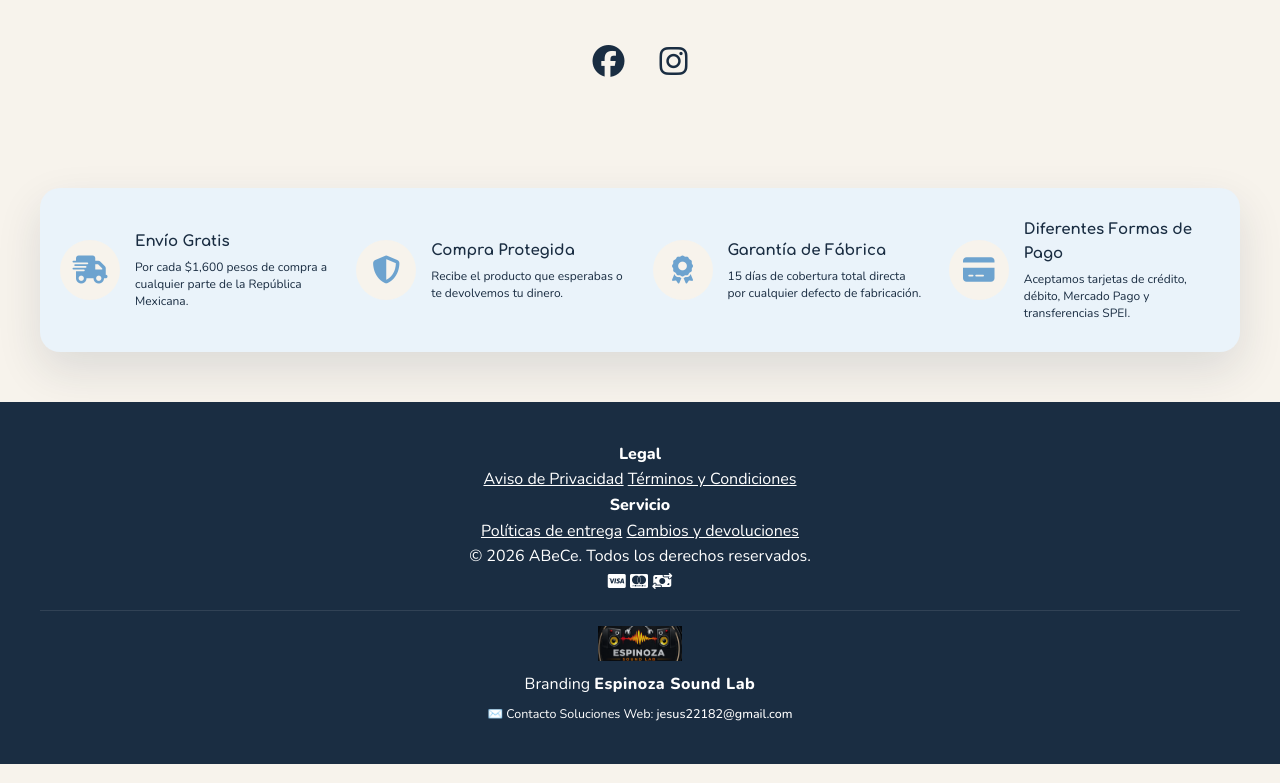
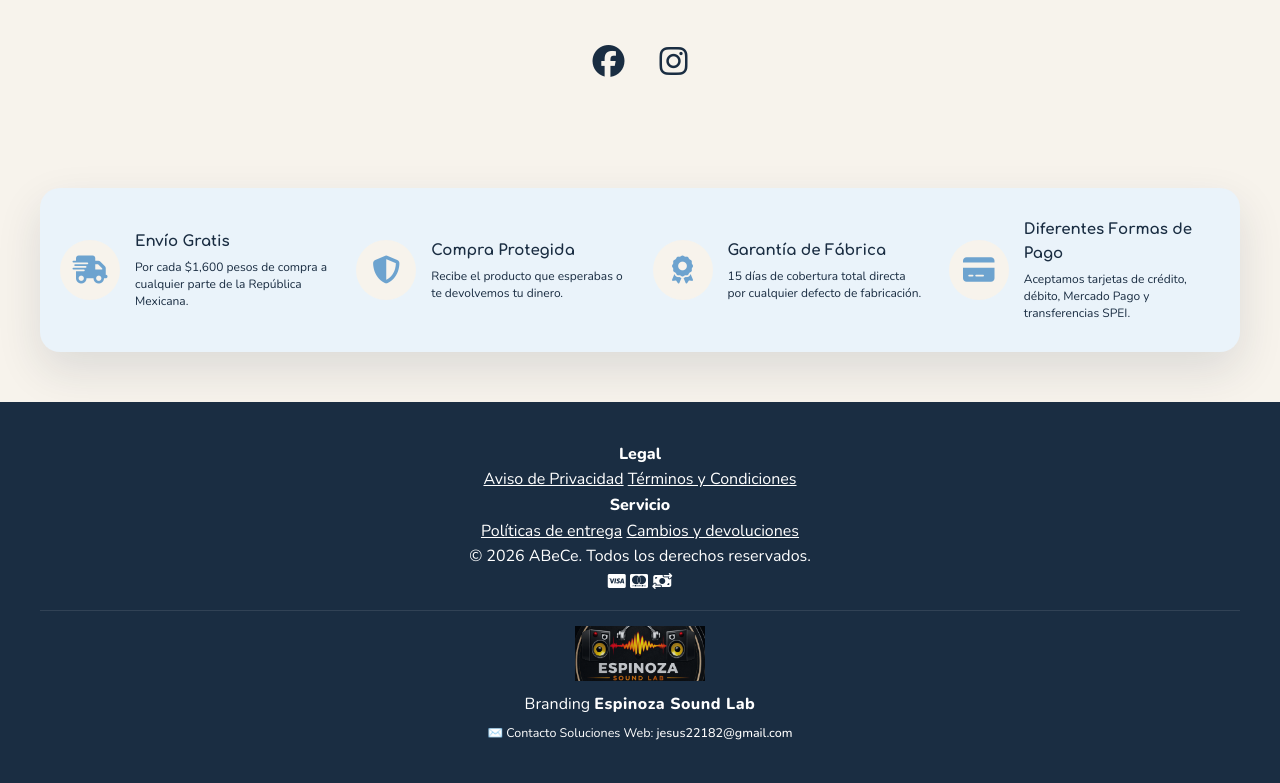
Before and after one commit to jesus22182-gif/proyecto-abece, a website: page index.html in a window 1280 px wide. Shown: the part 3252-4035 px from the top of the page. Drawn offline with nearby package versions, Linux system fonts and the light colour scheme.

Commit message:
Add files via upload

```diff
--- a/index.html
+++ b/index.html
@@ -441,7 +441,7 @@ aria-label="Instagram ABeCe">
 </div>
 
 <div class="contenedor-creditos-estudio">
-<img src="imagenes/logo-espinoza.png" alt="Logotipo ESPINOZA SOUND LAB" class="logo-estudio">
+<img src="imagenes/Logo-espinoza.png" alt="Logotipo de Espinoza Sound Lab" class="logo-estudio">
 <p class="creditos-desarrollador">
 Branding <span class="nombre-estudio">Espinoza Sound Lab</span>
 </p>
--- a/style.css
+++ b/style.css
@@ -1049,8 +1049,10 @@ FIRMA PROFESIONAL: ESPINOZA SOUND LAB
 }
 
 .logo-estudio {
-    height: 35px; /* Tamaño discreto y sumamente elegante */
-    width: auto;
+    display: block;
+    width: 100%;
+    max-width: 130px;
+    height: auto;
     opacity: 0.85;
     transition: var(--transicion);
     margin-bottom: 5px;
@@ -1815,7 +1817,7 @@ nav {
 .menu {
     position: fixed;
     top: 88px;
-    right: clamp(16px, 4vw, 58px);
+    left: clamp(16px, 4vw, 58px);
     z-index: 1600;
     width: min(300px, calc(100vw - 32px));
     padding: 18px;
@@ -1828,7 +1830,7 @@ nav {
     border-radius: 28px 18px 30px 20px;
     box-shadow: var(--sombra-premium);
     transform: translateY(-12px) scale(.96);
-    transform-origin: top right;
+    transform-origin: top left;
     opacity: 0;
     visibility: hidden;
     pointer-events: none;
```
Also changed, not shown: beneficios.html (+1 -1 lines), contacto.html (+1 -1 lines), identidad.html (+1 -1 lines), productos.html (+1 -1 lines).
